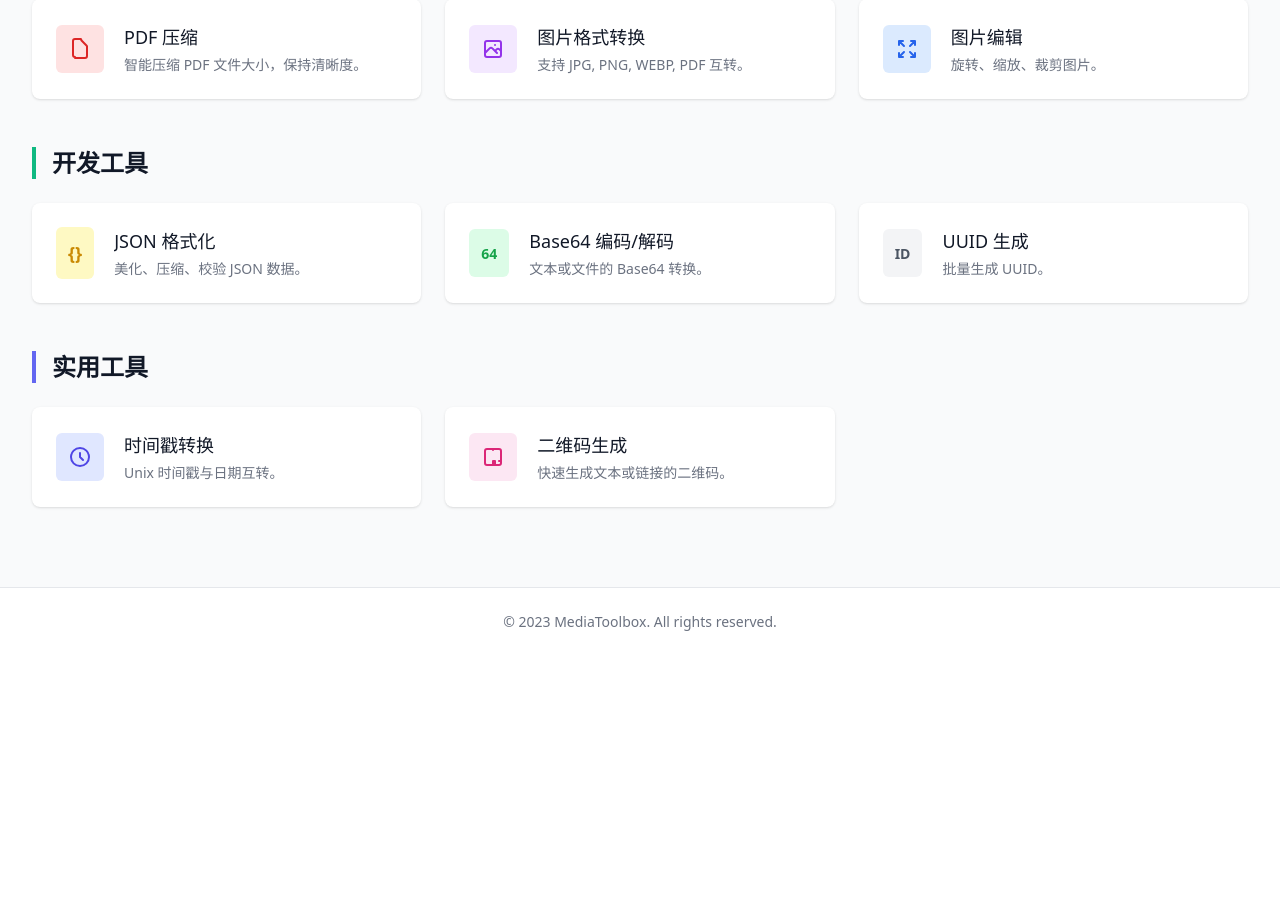
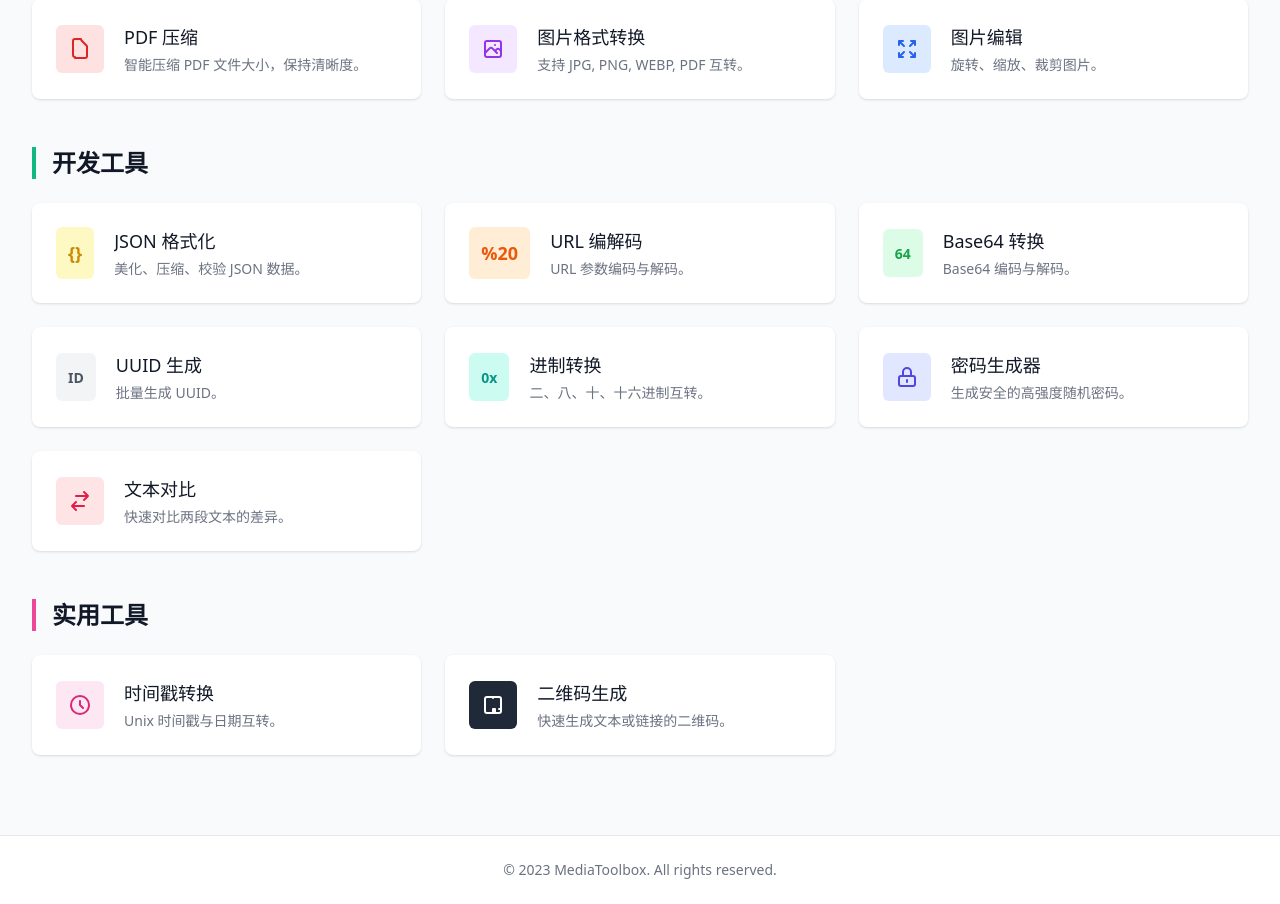
Before and after one commit to HanyuKing/AI, a FastAPI app: page / in a window 1280 px wide. Shown: the part 309-1213 px from the top of the page. Before the commit the page ends 940 px from the top, so only its background shows below. Run offline with FastAPI, Linux system fonts and the light colour scheme; some libraries are stand-ins or nearby versions.

Commit message:
new features

```diff
--- a/server/app.py
+++ b/server/app.py
@@ -59,7 +59,37 @@ async def tool_json(request: Request):
 async def tool_base64(request: Request):
     return templates.TemplateResponse("tools/base64.html", {"request": request})
 
-# Add more routes as I create the templates...
+@app.get("/tools/uuid", response_class=HTMLResponse)
+async def tool_uuid(request: Request):
+    return templates.TemplateResponse("tools/uuid.html", {"request": request})
+
+@app.get("/tools/timestamp", response_class=HTMLResponse)
+async def tool_timestamp(request: Request):
+    return templates.TemplateResponse("tools/timestamp.html", {"request": request})
+
+@app.get("/tools/qrcode", response_class=HTMLResponse)
+async def tool_qrcode(request: Request):
+    return templates.TemplateResponse("tools/qrcode.html", {"request": request})
+
+@app.get("/tools/image-edit", response_class=HTMLResponse)
+async def tool_image_edit(request: Request):
+    return templates.TemplateResponse("tools/image_edit.html", {"request": request})
+
+@app.get("/tools/base-convert", response_class=HTMLResponse)
+async def tool_base_convert(request: Request):
+    return templates.TemplateResponse("tools/base_convert.html", {"request": request})
+
+@app.get("/tools/url-encoder", response_class=HTMLResponse)
+async def tool_url_encoder(request: Request):
+    return templates.TemplateResponse("tools/url_encoder.html", {"request": request})
+
+@app.get("/tools/password", response_class=HTMLResponse)
+async def tool_password(request: Request):
+    return templates.TemplateResponse("tools/password.html", {"request": request})
+
+@app.get("/tools/diff", response_class=HTMLResponse)
+async def tool_diff(request: Request):
+    return templates.TemplateResponse("tools/diff.html", {"request": request})
 
 if __name__ == "__main__":
     import uvicorn
--- a/server/templates/index.html
+++ b/server/templates/index.html
@@ -90,6 +90,22 @@
             <a href="/tools/json" class="absolute inset-0 z-10"></a>
         </div>
 
+        <!-- URL Encoder -->
+        <div class="tool-card bg-white overflow-hidden shadow rounded-lg transition duration-300 ease-in-out cursor-pointer hover:shadow-lg relative group">
+            <div class="px-4 py-5 sm:p-6">
+                <div class="flex items-center">
+                    <div class="flex-shrink-0 bg-orange-100 rounded-md p-3">
+                        <span class="text-orange-600 font-bold text-lg">%20</span>
+                    </div>
+                    <div class="ml-5 w-0 flex-1">
+                        <dt class="text-lg font-medium text-gray-900 truncate">URL 编解码</dt>
+                        <dd class="mt-1 text-sm text-gray-500">URL 参数编码与解码。</dd>
+                    </div>
+                </div>
+            </div>
+            <a href="/tools/url-encoder" class="absolute inset-0 z-10"></a>
+        </div>
+
         <!-- Base64 -->
         <div class="tool-card bg-white overflow-hidden shadow rounded-lg transition duration-300 ease-in-out cursor-pointer hover:shadow-lg relative group">
             <div class="px-4 py-5 sm:p-6">
@@ -98,8 +114,8 @@
                         <span class="text-green-600 font-bold text-sm">64</span>
                     </div>
                     <div class="ml-5 w-0 flex-1">
-                        <dt class="text-lg font-medium text-gray-900 truncate">Base64 编码/解码</dt>
-                        <dd class="mt-1 text-sm text-gray-500">文本或文件的 Base64 转换。</dd>
+                        <dt class="text-lg font-medium text-gray-900 truncate">Base64 转换</dt>
+                        <dd class="mt-1 text-sm text-gray-500">Base64 编码与解码。</dd>
                     </div>
                 </div>
             </div>
@@ -121,19 +137,71 @@
             </div>
             <a href="/tools/uuid" class="absolute inset-0 z-10"></a>
         </div>
+
+        <!-- Base Converter -->
+        <div class="tool-card bg-white overflow-hidden shadow rounded-lg transition duration-300 ease-in-out cursor-pointer hover:shadow-lg relative group">
+            <div class="px-4 py-5 sm:p-6">
+                <div class="flex items-center">
+                    <div class="flex-shrink-0 bg-teal-100 rounded-md p-3">
+                         <span class="text-teal-600 font-bold text-sm">0x</span>
+                    </div>
+                    <div class="ml-5 w-0 flex-1">
+                        <dt class="text-lg font-medium text-gray-900 truncate">进制转换</dt>
+                        <dd class="mt-1 text-sm text-gray-500">二、八、十、十六进制互转。</dd>
+                    </div>
+                </div>
+            </div>
+            <a href="/tools/base-convert" class="absolute inset-0 z-10"></a>
+        </div>
+
+        <!-- Password Gen -->
+        <div class="tool-card bg-white overflow-hidden shadow rounded-lg transition duration-300 ease-in-out cursor-pointer hover:shadow-lg relative group">
+            <div class="px-4 py-5 sm:p-6">
+                <div class="flex items-center">
+                    <div class="flex-shrink-0 bg-indigo-100 rounded-md p-3">
+                         <svg class="h-6 w-6 text-indigo-600" fill="none" viewBox="0 0 24 24" stroke="currentColor">
+                            <path stroke-linecap="round" stroke-linejoin="round" stroke-width="2" d="M12 15v2m-6 4h12a2 2 0 002-2v-6a2 2 0 00-2-2H6a2 2 0 00-2 2v6a2 2 0 002 2zm10-10V7a4 4 0 00-8 0v4h8z" />
+                        </svg>
+                    </div>
+                    <div class="ml-5 w-0 flex-1">
+                        <dt class="text-lg font-medium text-gray-900 truncate">密码生成器</dt>
+                        <dd class="mt-1 text-sm text-gray-500">生成安全的高强度随机密码。</dd>
+                    </div>
+                </div>
+            </div>
+            <a href="/tools/password" class="absolute inset-0 z-10"></a>
+        </div>
+
+        <!-- Text Diff -->
+        <div class="tool-card bg-white overflow-hidden shadow rounded-lg transition duration-300 ease-in-out cursor-pointer hover:shadow-lg relative group">
+            <div class="px-4 py-5 sm:p-6">
+                <div class="flex items-center">
+                    <div class="flex-shrink-0 bg-rose-100 rounded-md p-3">
+                         <svg class="h-6 w-6 text-rose-600" fill="none" viewBox="0 0 24 24" stroke="currentColor">
+                            <path stroke-linecap="round" stroke-linejoin="round" stroke-width="2" d="M8 7h12m0 0l-4-4m4 4l-4 4m0 6H4m0 0l4 4m-4-4l4-4" />
+                        </svg>
+                    </div>
+                    <div class="ml-5 w-0 flex-1">
+                        <dt class="text-lg font-medium text-gray-900 truncate">文本对比</dt>
+                        <dd class="mt-1 text-sm text-gray-500">快速对比两段文本的差异。</dd>
+                    </div>
+                </div>
+            </div>
+            <a href="/tools/diff" class="absolute inset-0 z-10"></a>
+        </div>
     </div>
 </div>
 
 <!-- Category: Utilities -->
 <div class="mb-12">
-    <h2 class="text-2xl font-bold text-gray-900 mb-6 border-l-4 border-indigo-500 pl-4">实用工具</h2>
+    <h2 class="text-2xl font-bold text-gray-900 mb-6 border-l-4 border-pink-500 pl-4">实用工具</h2>
     <div class="grid grid-cols-1 gap-6 sm:grid-cols-2 lg:grid-cols-3">
         <!-- Timestamp -->
         <div class="tool-card bg-white overflow-hidden shadow rounded-lg transition duration-300 ease-in-out cursor-pointer hover:shadow-lg relative group">
             <div class="px-4 py-5 sm:p-6">
                 <div class="flex items-center">
-                    <div class="flex-shrink-0 bg-indigo-100 rounded-md p-3">
-                        <svg class="h-6 w-6 text-indigo-600" fill="none" viewBox="0 0 24 24" stroke="currentColor">
+                    <div class="flex-shrink-0 bg-pink-100 rounded-md p-3">
+                        <svg class="h-6 w-6 text-pink-600" fill="none" viewBox="0 0 24 24" stroke="currentColor">
                             <path stroke-linecap="round" stroke-linejoin="round" stroke-width="2" d="M12 8v4l3 3m6-3a9 9 0 11-18 0 9 9 0 0118 0z" />
                         </svg>
                     </div>
@@ -150,8 +218,8 @@
         <div class="tool-card bg-white overflow-hidden shadow rounded-lg transition duration-300 ease-in-out cursor-pointer hover:shadow-lg relative group">
             <div class="px-4 py-5 sm:p-6">
                 <div class="flex items-center">
-                    <div class="flex-shrink-0 bg-pink-100 rounded-md p-3">
-                         <svg class="h-6 w-6 text-pink-600" fill="none" viewBox="0 0 24 24" stroke="currentColor">
+                    <div class="flex-shrink-0 bg-gray-800 rounded-md p-3">
+                         <svg class="h-6 w-6 text-white" fill="none" viewBox="0 0 24 24" stroke="currentColor">
                             <path stroke-linecap="round" stroke-linejoin="round" stroke-width="2" d="M12 4v1m6 11h2m-6 0h-2v4h2v-4zM6 20h12a2 2 0 002-2V6a2 2 0 00-2-2H6a2 2 0 00-2 2v12a2 2 0 002 2z" />
                         </svg>
                     </div>
```
Also changed, not shown: server/api/dev_tools.py (+23 -1 lines), server/schemas/requests.py (+11 -0 lines), server/services/logic_service.py (+34 -2 lines).
